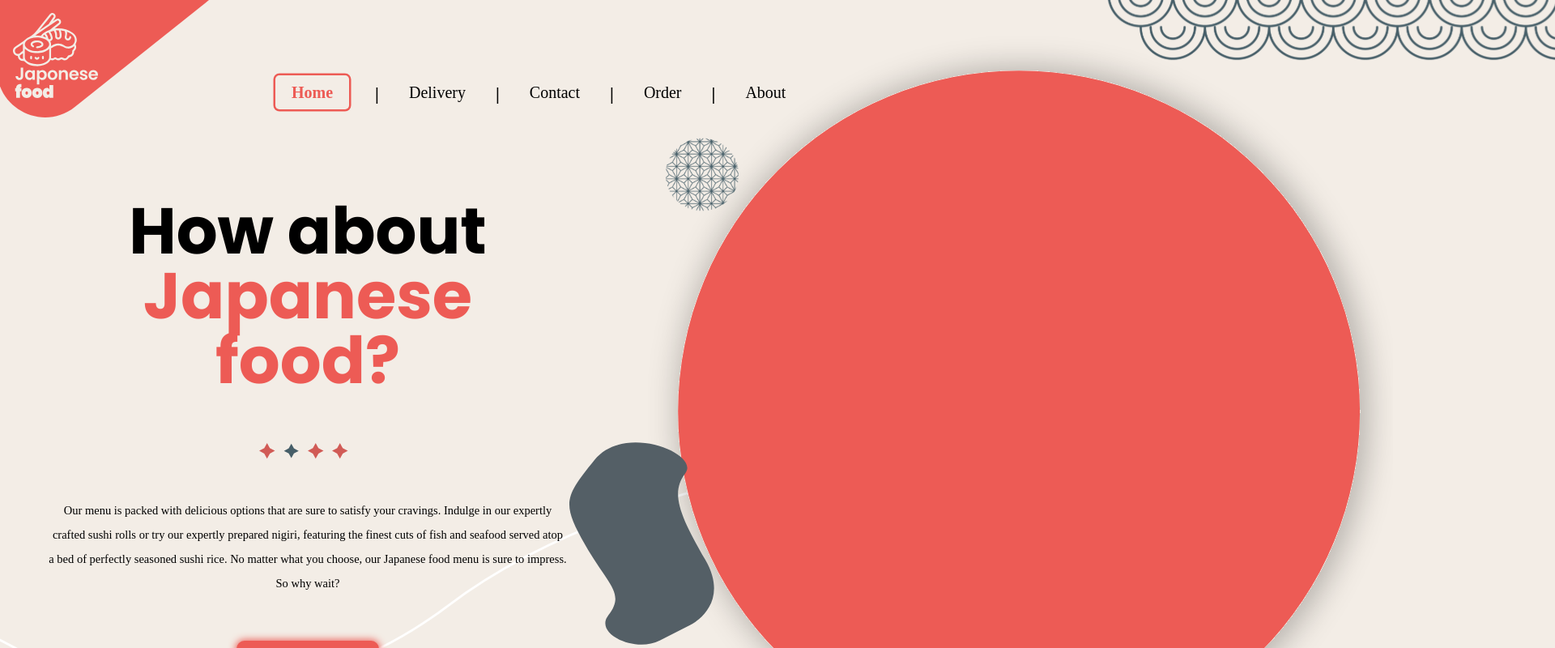
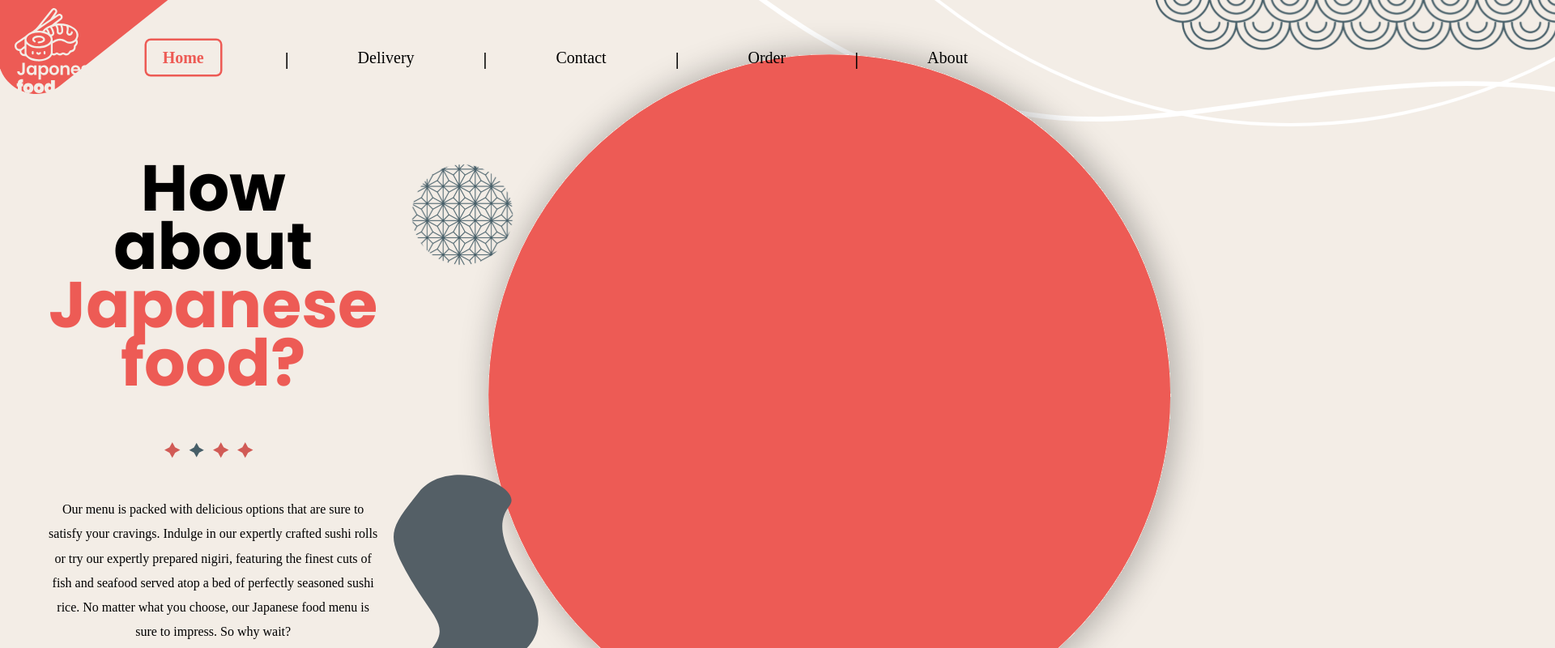
Before and after one commit to CaoBeee/japonese-food, a Next.js app: page / in a window 1280 px wide. Shown: the top 800 px of the page at 81% size, 1920 px wide, since content can reach past the window. Built offline with nearby package versions, Linux system fonts and the light colour scheme; a web font is replaced by a local one.

Commit message:
Major css changes to home, logo, navbar component. Delivery page frontend mostly completed.

```diff
--- a/src/app/Delivery/page.js
+++ b/src/app/Delivery/page.js
@@ -9,6 +9,7 @@ export default function Delivery() {
 	return (
 		<React.Fragment>
 			<div className={styles.container}>
+				<div className={styles.headerContainer}>
 					<div className={styles.header}>
 						<h1>
 							You order,
@@ -16,7 +17,6 @@ export default function Delivery() {
 							<span className={styles.headerSpan}> we deliver.</span>
 							<br />
 						</h1>
-					<div>
 						<div className={styles.addressBtn}>
 							<Image
 								className={styles.addressIcon}
@@ -28,14 +28,13 @@ export default function Delivery() {
 								type='text'
 							/>
 							<Image
-								className={styles.arrowIcon}
 								src={arrow}
 								alt='Icon'
 							/>
 						</div>
-					</div>
 						<p>Not ready to order yet? Take a look at our menu for something delicious.</p>
 						<button className={styles.menuBtn}>Menu</button>
+					</div>
 				</div>
 				<div
 					className={styles.sushi}
--- a/src/app/layout.js
+++ b/src/app/layout.js
@@ -15,8 +15,10 @@ export default function RootLayout({ children }) {
 	return (
 		<html lang='en'>
 			<body>
-				<JaponLogo />
-				<NavigationBar />
+				<div className='header'>
+					<JaponLogo />
+					<NavigationBar />
+				</div>
 				<Image
 					src={scallopPattern}
 					alt='scallop pattern'
@@ -28,11 +30,11 @@ export default function RootLayout({ children }) {
 					className='topVectorLine'
 				/>
 				<div>{children}</div>
-				<Image
+				{/* <Image
 					src={botVectorLine}
 					alt=''
 					className='botVectorLine'
-				/>
+				/> */}
 			</body>
 		</html>
 	)
--- a/src/app/page.js
+++ b/src/app/page.js
@@ -27,14 +27,13 @@ export default function Home() {
 	return (
 		<React.Fragment>
 			{faviconLink}
-			<div className={styles.mainContainer}>
+			<div className={styles.container}>
 				<div className={styles.headerContainer}>
 					<h1 className={styles.header}>
 						How about
 						<br />
 						<span className={styles.headerSpan}> Japanese food?</span>
 					</h1>
-
 					<div className={styles.starContainer}>
 						<Image
 							src={redStar}
@@ -53,8 +52,10 @@ export default function Home() {
 							alt='floral'
 						/>
 					</div>
-					<p className={styles.paragraph}>{paragraph}</p>
-					<button className={styles.orderBtn}>Order now</button>
+					<div>
+						<p className={styles.paragraph}>{paragraph}</p>
+						<button className={styles.orderBtn}>Order now</button>
+					</div>
 				</div>
 				<div className={styles.vectorContainer}>
 					<Image
--- a/src/components/japonLogo.js
+++ b/src/components/japonLogo.js
@@ -9,17 +9,19 @@ import vectorBG from '/public/img/logo/Vector.svg'
 
 export default function JaponLogo() {
 	return (
-		<header
-			className={styles.container}
+		<div
+			className={styles.logoContainer}
 			style={{
 				background: `url(${vectorBG.src})`,
 				backgroundRepeat: 'no-repeat',
 				backgroundSize: 'contain',
 			}}
 		>
-			<Link href='/'>
+			<Link
+				href='/'
+				className={styles.logo}
+			>
 				<Image
-					className={styles.logo}
 					src={logo}
 					alt='Japon Logo'
 					height={105}
@@ -27,6 +29,6 @@ export default function JaponLogo() {
 					priority
 				/>
 			</Link>
-		</header>
+		</div>
 	)
 }
--- a/src/styles/Delivery.module.css
+++ b/src/styles/Delivery.module.css
@@ -6,30 +6,33 @@
 }
 
 .container {
-	margin-top: -50px;
+	display: flex;
+	margin-left: 60px;
+	height: 814px;
+	margin-right: -940px;
+}
+
+.headerContainer {
+	display: flex;
+	justify-content: center;
+	align-items: center;
 	width: 1900px;
-	height: 770px;
-	align-items: center;
-	display: flex;
+	height: inherit;
+	margin-right: 15px;
 }
 
 .sushi {
-	margin-left: 50px;
-	width: 1375px;
-	height: 810px;
-	margin-top: 0px;
+	position: relative;
+	width: 3700px;
+	height: 1500px;
 }
 
 .header,
 .header > span {
-	width: 700px;
-	justify-content: center;
+	font-size: 44px;
 	text-align: center;
-	font-size: 36px;
-	text-align: center;
-	line-height: 4rem;
+	line-height: 5rem;
 	font-family: 'Poppins-Bold';
-	font-weight: 700;
 	user-select: none;
 }
 
@@ -41,10 +44,10 @@
 	margin-left: auto;
 	margin-right: auto;
 	margin-top: 50px;
+	display: flex;
 	justify-items: center;
 	align-items: center;
-	display: flex;
-	width: 400px;
+	width: 500px;
 	height: 40px;
 	box-shadow: 0px 0px 10px rgba(0, 0, 0, 0.25);
 	border-radius: 25px;
@@ -52,15 +55,21 @@
 }
 
 .addressBtn > input {
+	display: flex;
+	justify-items: center;
 	font-family: 'Poppins';
-	font-weight: 400;
 	font-size: 14px;
 	border-style: none;
 	margin-left: 10px;
+	width: 415px;
 }
 
-.arrowIcon {
-	margin-left: 140px;
+.addressBtn input:focus {
+	outline: none;
+}
+
+.addressBtn input:focus::placeholder {
+	color: transparent;
 }
 
 .addressIcon {
@@ -69,9 +78,10 @@
 
 .header > p {
 	margin-top: 50px;
-	font-size: 18px;
+	font-size: 16px;
 	line-height: 2rem;
 	margin-bottom: 25px;
+	font-weight: 300;
 }
 
 .menuBtn {
@@ -104,4 +114,5 @@
 	background: #465e68;
 	box-shadow: 0px 0px 10px 1px rgba(70, 94, 104, 0.5);
 	border-radius: 10px;
+	/* margin-bottom: 5rem; */
 }
--- a/src/styles/Home.module.css
+++ b/src/styles/Home.module.css
@@ -5,24 +5,24 @@
 	src: url('../../public/fonts/Poppins-Bold.ttf');
 }
 
-.mainContainer {
+.container {
+	align-items: center;
 	display: flex;
-	margin-top: 100px;
+	margin-left: 60px;
+	height: inherit;
 }
 
 .headerContainer {
 	width: 690px;
+	height: inherit;
 }
 
 .header,
 .header > span {
-	justify-content: center;
-	text-align: center;
 	font-family: 'Poppins-Bold';
 	font-size: 80px;
-	font-weight: 700;
 	text-align: center;
-	line-height: 5rem;
+	line-height: 4.5rem;
 	user-select: none;
 }
 
@@ -32,7 +32,9 @@
 
 .vectorContainer {
 	display: flex;
-	width: 1140px;
+	width: 1170px;
+	height: inherit;
+	margin-top: 5rem;
 }
 
 .bigCircle {
@@ -47,8 +49,10 @@
 
 .floral {
 	position: absolute;
-	margin-left: 120px;
-	margin-top: -80px;
+	width: 130px;
+	height: auto;
+	margin-left: 40px;
+	margin-top: -30px;
 	user-select: none;
 }
 
@@ -56,8 +60,8 @@
 	position: absolute;
 	width: 180px;
 	height: auto;
-	margin-top: 300px;
-	margin-left: 3px;
+	margin-top: 360px;
+	margin-left: 20px;
 	user-select: none;
 	z-index: 0;
 }
@@ -79,21 +83,17 @@
 .paragraph {
 	margin: auto;
 	text-align: center;
-	width: 40rem;
-	height: 7rem;
 	margin-top: 48px;
 	line-height: 30.1px;
 	font-family: 'Poppins';
-	font-size: 14.5px;
+	font-size: 16px;
 	font-weight: 400;
-	margin-bottom: 4rem;
+	margin-bottom: 55px;
 }
 
 .orderBtn {
-	width: 176px;
 	padding: 10px 20px;
 	gap: 10px;
-	height: auto;
 	display: flex;
 	text-align: center;
 	justify-content: center;
--- a/src/styles/globals.css
+++ b/src/styles/globals.css
@@ -3,28 +3,21 @@
 }
 
 body {
-	margin-left: 60px;
 	margin-right: auto;
 	background-color: #f3ede6;
 	overflow: hidden;
 }
 
-body > section {
-	margin-top: 39px;
-}
-
-body > header,
-body > nav {
-	display: inline-flex;
-	position: relative;
+.header {
+	display: flex;
 }
 
 .scallop {
 	display: flex;
 	position: absolute;
-	width: 600px;
+	width: 500px;
 	height: auto;
-	margin-left: 1300px;
+	margin-left: 1420px;
 	margin-top: -145px;
 }
 .topVectorLine {
@@ -37,7 +30,8 @@ body > nav {
 }
 
 .botVectorLine {
-	position: absolute;
+	border: red solid;
+	position: relative;
 	margin-top: -410px;
 	margin-left: -390px;
 	z-index: -3;
--- a/src/styles/japonLogo.module.css
+++ b/src/styles/japonLogo.module.css
@@ -1,10 +1,12 @@
-.container {
-	margin-left: -60px;
+.logoContainer {
+	width: 280px;
+	height: auto;
 }
 
-.logo {
-	margin-top: 1.5rem;
-	margin-left: 1.5rem;
+.logo > img {
+	padding-top: 10px;
+	padding-left: 10px;
+	margin-bottom: 1rem;
 	cursor: pointer;
 }
 
@@ -17,57 +19,54 @@
 }
 
 /* CSS styles for mobile phones */
-@media (max-width: 700px) {
-	.container {
-		width: 35vw;
-		height: 20vh;
+@media (max-width: 481px) {
+	.logoContainer {
+		width: 500px;
+		height: auto;
 	}
 
-	.logo {
+	.logo img {
 		margin-top: 0.5rem;
 		margin-left: 0.5rem;
-		width: 45px;
-		height: 45px;
+		width: 15px;
+		height: auto;
 	}
 }
 
 /* CSS styles for tablets */
 @media (min-width: 481px) and (max-width: 768px) {
-	.container {
-		width: 25vw;
-		height: 15vh;
+	.logoContainer {
+		height: auto;
 	}
 
-	.logo {
-		margin-top: 1rem;
-		margin-left: 1rem;
-		width: 60px;
-		height: 60px;
+	.logo img {
+		width: 25px;
+		height: inherit;
+		margin-bottom: 2rem;
 	}
 }
 
 /* CSS styles for laptops and desktops */
 @media (min-width: 769px) and (max-width: 1024px) {
-	.container {
+	.logoContainer {
 		width: 20rem;
 		height: 10rem;
 	}
 
-	.logo {
-		margin-top: 1.5rem;
-		margin-left: 1.5rem;
+	.logo img {
+		/* margin-top: 1.5rem; */
+		margin-left: 0.5rem;
 	}
 }
 
 /* CSS styles for large screens and high-resolution displays */
 @media (min-width: 1025px) {
-	.container {
+	.logoContainer {
 		width: 300px;
 		height: 145px;
 	}
 
-	.logo {
-		margin-top: 1rem;
-		margin-left: 1rem;
+	.logo img {
+		margin-left: 0.5rem;
 	}
 }
--- a/src/styles/navigationBar.module.css
+++ b/src/styles/navigationBar.module.css
@@ -4,13 +4,15 @@
 }
 
 .navBar {
+	margin-left: -100px;
+	margin-top: 60px;
 	display: flex;
-	justify-items: center;
+	z-index: 3;
 }
 
 .navBar li {
 	list-style: none;
-	margin-right: 2rem;
+	margin-right: 5rem;
 	font-family: 'Poppins-Medium';
 }
 
```
Lines whose indentation alone changed are shown as unchanged.
